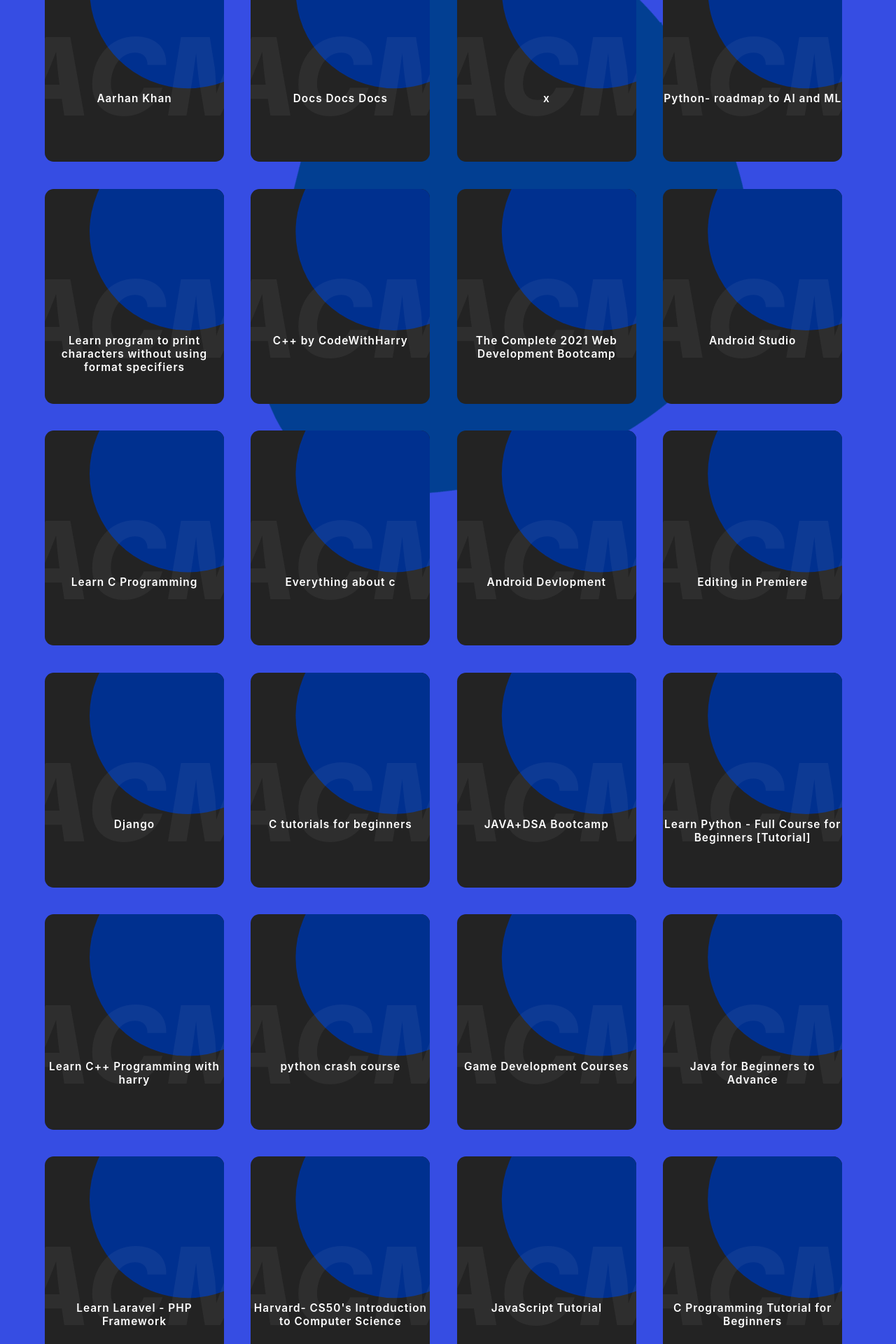
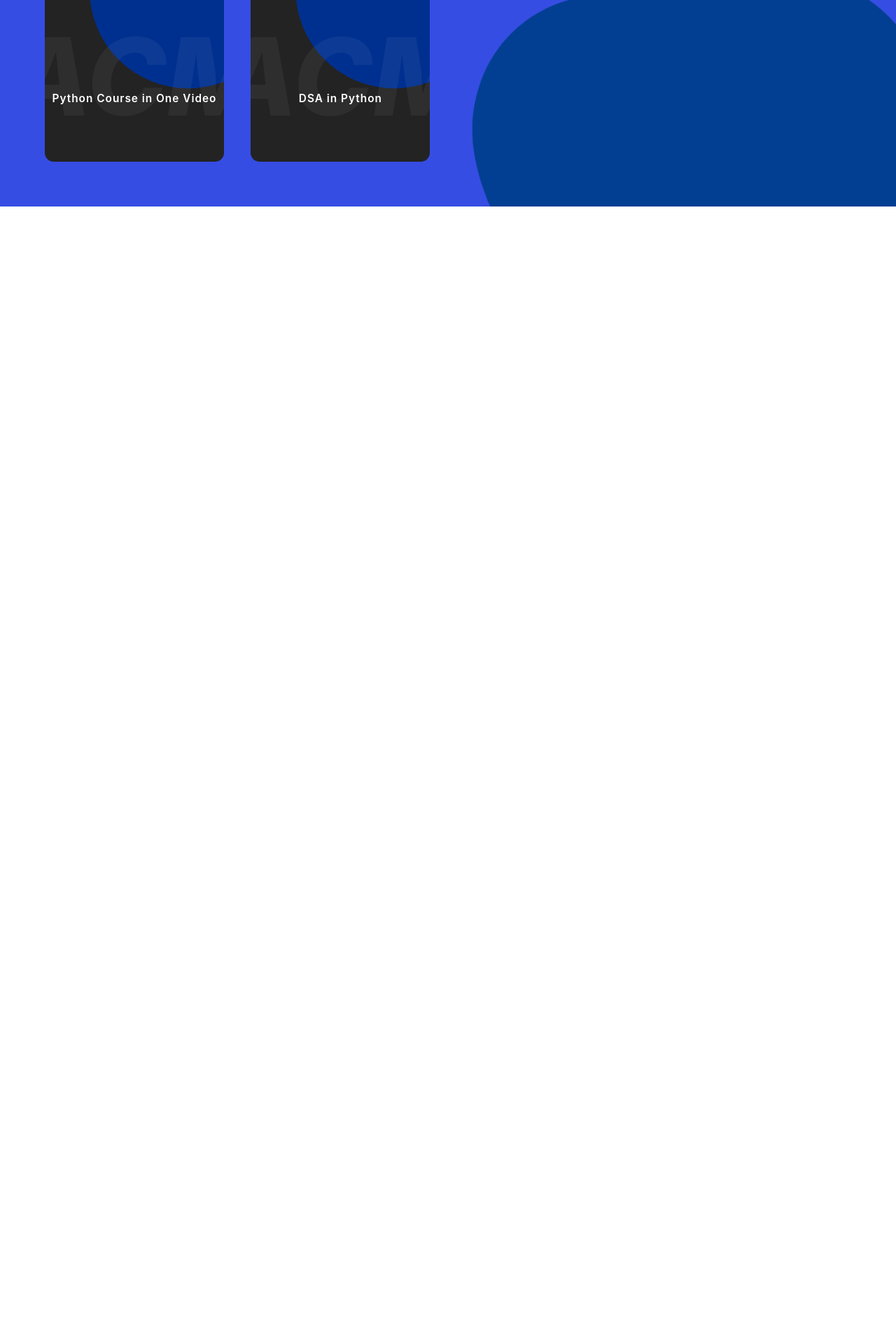
Before and after one commit to ACM-JUIT/Learning-Resources, a React (Create React App) app: page / in a window 1280 px wide. Shown: the part 440-2360 px from the top of the page at 70% size. After the commit the page ends 800 px from the top, so only its background shows below. Built offline with nearby package versions, Linux system fonts and the light colour scheme.

Commit message:
code clean-up

```diff
--- a/src/data.js
+++ b/src/data.js
@@ -1,197 +1,12 @@
 export const resourcesData = [
   {
-      courseName: "Aarhan Khan",
-      brief: "developer of this site",
-      link: "https://www.instagram.com/aarhan_._/",
-    },
-    {
-      courseName: "Docs Docs Docs",
-      brief: "docs docs docs docs docs docs docs",
-      link: "",
-    },
-    {
-      courseName: "x",
-      brief: "hello world",
-      link: "https://www.tensorflow.org/",
-    },
-    {
-      courseName: "Python- roadmap to AI and ML",
-      brief: "Python from basic to advance level and later diving into AI and ML",
-      link: "https://www.instagram.com/_shubh.28/",
-    },
-    {
-      courseName: "Learn program to print characters without using format specifiers",
-      brief: "use C language and learn to print.",
-      link: "https://www.geeksforgeeks.org/c-program-print-characters-without-using-format-specifiers/",
-    },
-    {
-      courseName: "C++ by CodeWithHarry",
-      brief: "C++ Basic Programming",
-      link: "https://www.codewithharry.com/videos/cpp-tutorials-in-hindi-1",
-    },
-    {
-      courseName: "The Complete 2021 Web Development Bootcamp",
-      brief: "Become a full-stack web developer with just one course. HTML, CSS, Javascript, Node, React, MongoDB and more!",
-      link: "https://www.udemy.com/course/the-complete-web-development-bootcamp/",
-    },
-    {
-      courseName: "Android Studio",
-      brief: "Android studio tutorial for beginner",
-      link: "https://www.youtube.com/playlist?list=PLu0W_9lII9aiL0kysYlfSOUgY5rNlOhUd",
-    },
-{
-      courseName: "Learn C Programming",
-      brief: "Learn C language and become a software developer",
-      link: "https://www.programiz.com/c-programming",
-    },
-   {
-      courseName: "Everything about c",
-      brief: "from basic to advance",
-      link: "https://www.youtube.com/watch?v=ZSPZob_1TOk",
-   },
-    {
-      courseName: "Android Devlopment",
-      brief: "Android studio tutorial for beginner",
-      link: "https://www.youtube.com/playlist?list=PLu0W_9lII9aiL0kysYlfSOUgY5rNlOhUd",
-    },
-   {
-      courseName: "Editing in Premiere",
-      brief: "Editing course from basic to advance.",
-      link: "https://www.instagram.com/sub_savage/",
-    },
-  {
-      courseName: "Django",
-      brief: "Beginner friendly Django courses",
-      link: "https://www.youtube.com/c/DennisIvy",
-    },
-  {
-      courseName: "C tutorials for beginners",
-      brief: "C Programming Basics and Fundamentals",
-      link: "https://www.youtube.com/playlist?list=PLu0W_9lII9aiXlHcLx-mDH1Qul38wD3aR",
-    },
-    {
-      courseName: "JAVA+DSA Bootcamp",
-      brief: "Bootcamp for interview preparation",
-      link: "https://www.youtube.com/playlist?list=PL9gnSGHSqcnr_DxHsP7AW9ftq0AtAyYqJ",
-    },
-    {
-      courseName : "Learn Python - Full Course for Beginners [Tutorial]",
-      brief: "This beginner-friendly course will teach you the basics of Python programming.",
-      link: "https://www.youtube.com/watch?v=rfscVS0vtbw&t=13720s&ab_channel=freeCodeCamp.org",
-    },
-    {
-      courseName: "Learn C++ Programming with harry",
-      brief: " basic c++ ",
-      link: "https://www.youtube.com/watch?v=yGB9jhsEsr8",
-  },
-     {
-      courseName : "python crash course",
-      brief: "python course for exams",
-      link: "https://youtu.be/jJkEc9d1Rwg",
-    },
-    {
-      courseName: "Game Development Courses",
-      brief: "This site teach you basic of game development and things req. to learn . You also take more knowledge in other fields of gaming.",
-      link: "https://www.futurelearn.com/subjects/it-and-computer-science-courses/game-development",
-    },
-  {
-      courseName : "Java for Beginners to Advance",
-      brief: "This beginner-friendly course will teach you the basics of Java advanced programming.",
-      link: "https://www.udemy.com/course/java-programming-tutorial-for-beginners",
-    },
-  {
-      courseName : "Learn Laravel - PHP Framework",
-      brief: "Best youtube channel to learn about PHP Laravel",
-      link: "https://www.youtube.com/c/LaravelDaily",
-    },
-   {
-      courseName: "Harvard- CS50's Introduction to Computer Science",
-      brief: "Harvard University's introduction to the intellectual enterprises of computer science and the art of programming for majors and non-majors alike, with or without prior programming experience. An entry-level course taught by David J. Malan",
-      link: "https://www.edx.org/course/introduction-computer-science-harvardx-cs50x",
-    },
-  {
-      courseName : "JavaScript Tutorial",
-      brief: "This site teach you basics of javascript in an easy way",
-      link: "https://www.w3schools.com/js/",
-    },
-   {
-      courseName: "C Programming Tutorial for Beginners",
-      brief: "This course will give you a full introduction into all of the core concepts in the C programming language.",
-      link: "https://www.youtube.com/watch?v=KJgsSFOSQv0&list=WL&index=14&t=11858s",
-    },
-  {
-      courseName: "Learning advance Python",
-      brief: "Learning how to make virtual assistant like Alexa,siri,google assistant,cortana",
-      link: "https://youtube.com/playlist?list=PLu0W_9lII9agICnT8t4iYVSZ3eykIAOME",
-    },
-    {
-      courseName: "cP",
-      brief: "going from 5 to 1 stars in codechef in one month",
-      link: "",
-    },
-     {
-      courseName: "android dev",
-      brief: "nice",
-      link: "",
-    },
-    {
-      courseName: "Python lectures",
-      brief: "This course will give you a full introduction into all of the core concepts in the C programming language.",
-      link: "https://youtube.com/playlist?list=PL-J2q3Ga50oPE59ufy88MlzURR2CT8SKm",
-    },
-      {
-      courseName: "Java Programming",
-      brief: "Learn java from scratch to advance ",
-      link: "https://www.udemy.com/course/java-programming-complete-beginner-to-advanced/",
-    },
-{
-      courseName: "C language tutorial for beginners in hindi with notes",
-      brief: "This course is a 15 Hour long course which will teach you C language from the basics to the very end. There are practice sets included along with Free Handwritten notes ",
-      link: "https://www.youtube.com/watch?v=7Dh73z3icd8&list=PLu0W_9lII9aiXlHcLx-mDH1Qul38wD3aR",
-    },
-    {
-      courseName: "DPP",
-      brief: "Chem breif and assi.",
-      link: "",
-    },
-  {
-      courseName: "JAVA",
-      brief: "learn JAVA and become a JAVA developer",
-      link: "youtube.com",
-    },
-     {
-      courseName: "Web development Course",
-      brief: "Learning Web development from scratch",
-      link: "https://www.youtube.com/watch?v=l1EssrLxt7E&list=PLfqMhTWNBTe3H6c9OGXb5_6wcc1Mca52n&index=1",
-    },
-{
-      courseName: "C++",
-      brief: "Learning C++",
-      link: "https://www.youtube.com/watch?v=z9bZufPHFLU&list=PLfqMhTWNBTe0b2nM6JHVCnAkhQRGiZMSJ",
-    },
-{
-      courseName: "C course",
-      brief: "This is C programming course",
-      link: "https://www.instagram.com/yr.nitish/",
-},
- {
-      courseName: "C language tutorial",
-      brief: "This course is a 15 Hour long course.",
-      link: "https://www.youtube.com/watch?v=ZSPZob_1TOk&ab_channel=CodeWithHarry",
-    },
-    {
-      courseName: "Python Course in One Video  ",
+    courseName: "Python Course in One Video",
     brief: "It is a 12 hours course covering major topics in python",
     link: "https://youtu.be/WGJJIrtnfpk",
   },
   {
-      courseName: "DSA in Python ",
+    courseName: "DSA in Python",
     brief: "A course for those who want to practice DSA in Python.",
     link: "https://www.youtube.com/playlist?list=PLeo1K3hjS3uu_n_a__MI_KktGTLYopZ12",
-    },
-    {
-      courseName: "Spring Boot GOD ",
-      brief: "All in one package for SpringBoot.",
-      link: "https://www.youtube.com/c/DailyCodeBuffer",
   }
 ];
```
Lines whose indentation alone changed are shown as unchanged.
